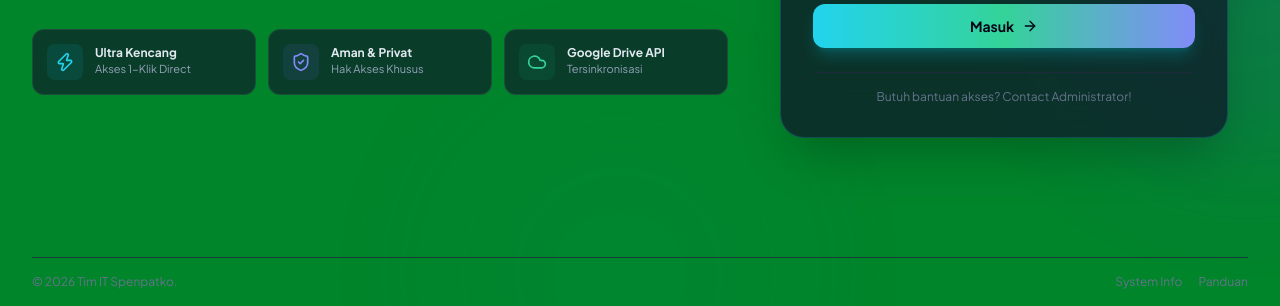
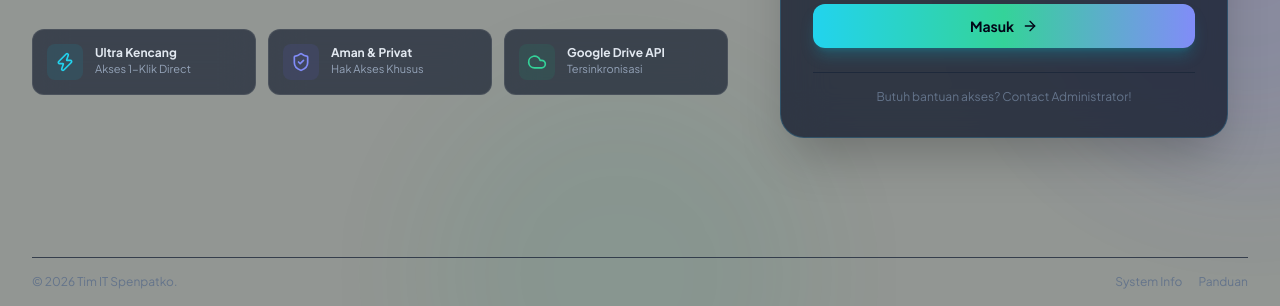
Before and after one commit to spenpatko/arsipku, a plain HTML site: page index.html in a window 1280 px wide. Shown: the part 494-800 px from the top of the page. Drawn offline with nearby package versions, Linux system fonts and the light colour scheme.

Commit message:
Update index.html

```diff
--- a/index.html
+++ b/index.html
@@ -9,7 +9,7 @@
     <style>
         /* Sembunyikan elemen bawaan Blogger jika dipasang di Blogger Theme/Page */
         .header-widget, .blog-feeds, .post-footer, #comments, .sidebar-container, #blog-pager, footer.entry-meta, header.entry-header { display: none !important; }
-        body { margin: 0 !important; padding: 0 !important; background-color: #01852b !important; overflow-x: hidden; font-family: 'Plus Jakarta Sans', sans-serif; }
+        body { margin: 0 !important; padding: 0 !important; background-color: #929693 !important; overflow-x: hidden; font-family: 'Plus Jakarta Sans', sans-serif; }
 
         /* Custom Glassmorphism Effect */
         .glass-panel {
```
